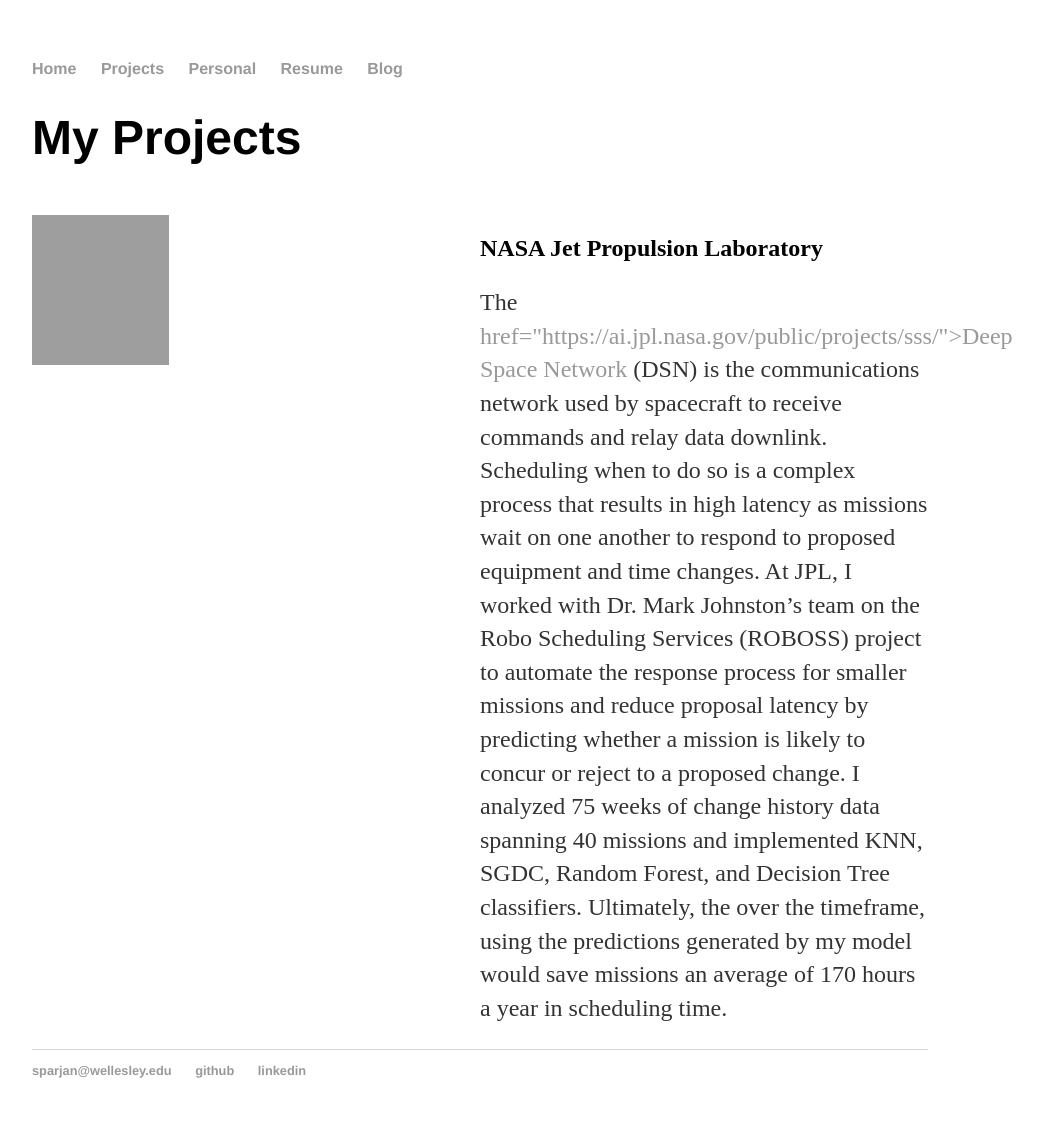
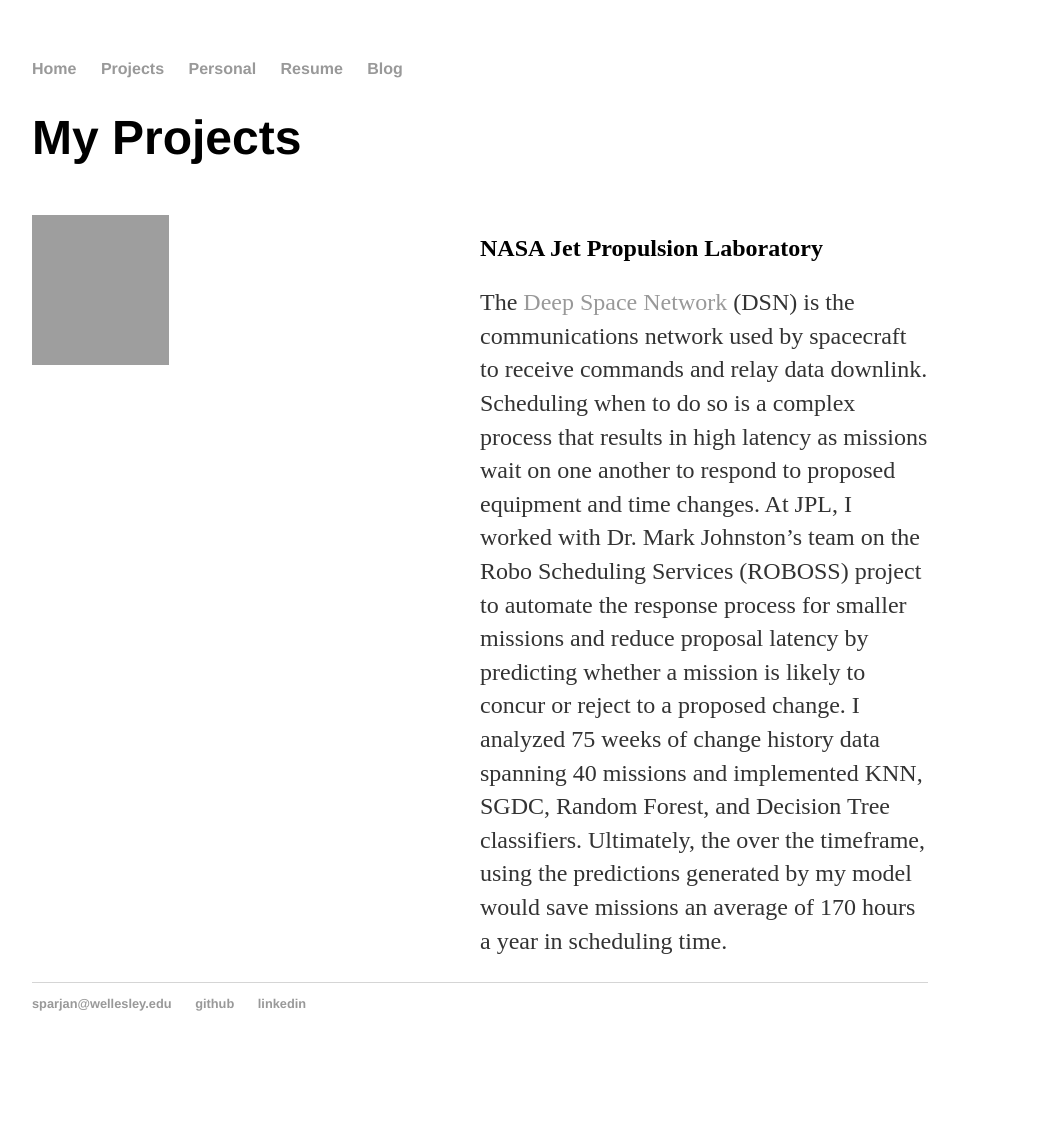
Before and after one commit to sparjan/site, a Jekyll site: the page built from projects/index.html, in a window 1280 px wide. Shown: the whole page, without its empty margins (160-1203 px from the left). Built offline with Jekyll 4.4.1, drawn with Linux system fonts in a browser that asks for light colours; after the commit the page ends 1071 px from its top, so only the background shows below that; grey boxes are pictures that could not be loaded.

Commit message:
Update index.html

```diff
--- a/projects/index.html
+++ b/projects/index.html
@@ -26,11 +26,11 @@
  <body>
     <div class="row">
         <div class="column">
-            <img src="Pics/dsn.png" width="137" height="150" alt="dsn"/>
+            <img src="/Pics/dsn.png" width="137" height="150" alt="dsn"/>
         </div>
         <div class="column">
             <h2>NASA Jet Propulsion Laboratory</h2>
-            <p>The <a> href="https://ai.jpl.nasa.gov/public/projects/sss/">Deep Space Network</a> (DSN) is the communications network used by spacecraft to receive commands and relay data downlink.
+            <p>The <a href="https://ai.jpl.nasa.gov/public/projects/sss/">Deep Space Network</a> (DSN) is the communications network used by spacecraft to receive commands and relay data downlink.
     Scheduling when to do so is a complex process that results in high latency as missions wait on one another to respond to proposed equipment and time changes.
     At JPL, I worked with Dr. Mark Johnston’s team on the Robo Scheduling Services (ROBOSS) project to automate the response process for smaller missions and reduce proposal latency
     by predicting whether a mission is likely to concur or reject to a proposed change. I analyzed 75 weeks of change history data spanning 40 missions and
```
